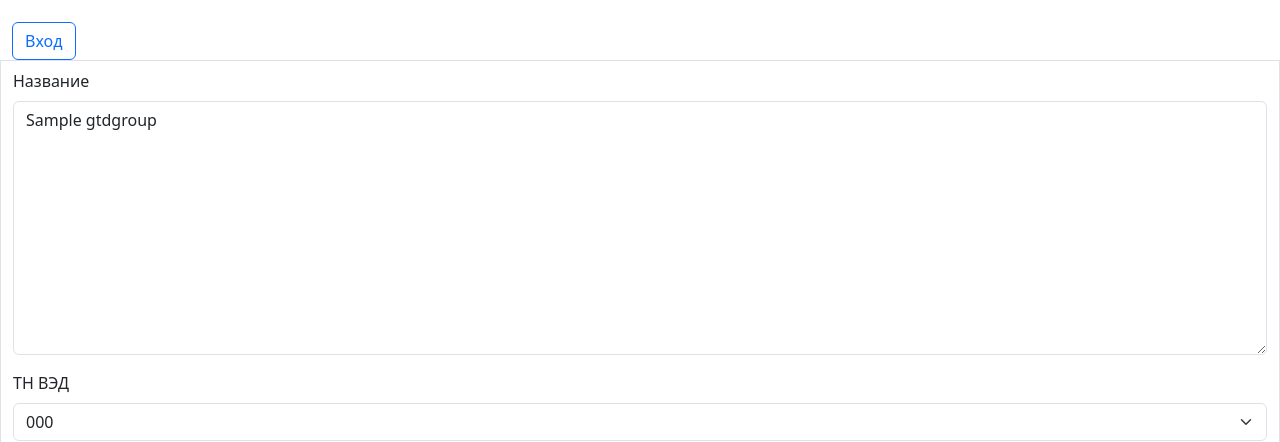
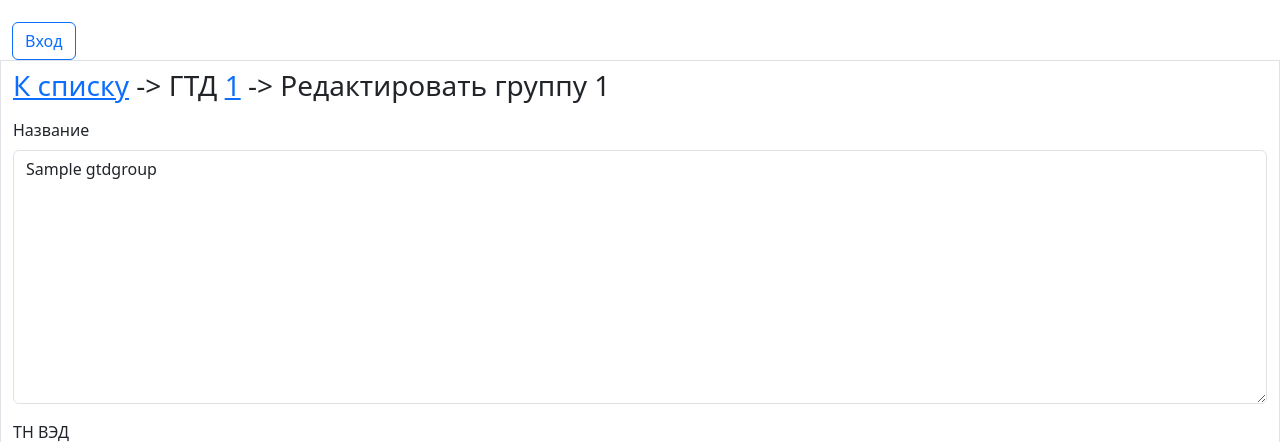
Before and after one commit to V-Antipovich/StudyBot, a Django app: page /documents/update_gtd_group/1 in a window 1280 px wide. Shown: the part 60-502 px from the top of the page. Run offline with Django 4.2, Linux system fonts and the light colour scheme; tables that the repository leaves empty hold one stand-in row (values such as "Sample post"); parts of the project's set-up code (start-up, migrations or seed data) failed here and were passed over; some libraries are stand-ins or nearby versions.

Commit message:
nav chain in gtd groups updating

```diff
--- a/main/templates/main/update_gtd_group.html
+++ b/main/templates/main/update_gtd_group.html
@@ -4,7 +4,11 @@
 
 {% block title %}Редактировать группу{% endblock %}
 {% block content %}
-
+    <h3 class="mb-3">
+        <a href="{% url 'main:show_gtd' %}">К списку</a> ->
+        ГТД <a href="{% url 'main:per_gtd' pk=group.gtd.pk %}">{{ group.gtd.gtdId }}</a> ->
+        Редактировать группу {{ group.number }}
+    </h3>
 {#    <h3 class="mb-3"> <a href="{% url 'main:show_gtd' %}">К списку ГТД</a> ->#}
 {#        ГТД <a href="{% url 'main:per_gtd' pk=group.gtd.pk %}">{{ group.gtd.gtdId }}</a> ->#}
 {#        Редактировать группу {{ group.number }}</h3>#}
--- a/main/views.py
+++ b/main/views.py
@@ -211,7 +211,7 @@ def update_gtd(request, pk):
 
 
 # Функция для редактирования группы товаров
-class GtdGroupUpdateView(UpdateView):
+class GtdGroupUpdateView(UpdateView): # TODO: ко всем хлебным крошкам модальное меню-предупреждение
     model = GtdGroup
     template_name = 'main/update_gtd_group.html'
     context_object_name = 'group'
@@ -224,7 +224,7 @@ class GtdGroupUpdateView(UpdateView):
     #
 
 
-# def update_gtd_group(request, pk):  # TODO: ко всем хлебным крошкам модальное меню-предупреждение
+# def update_gtd_group(request, pk):
 #     obj = get_object_or_404(GtdGroup, pk=pk)
 #     if request.method == 'POST':
 #         obj.last_edited_user = request.user
```
